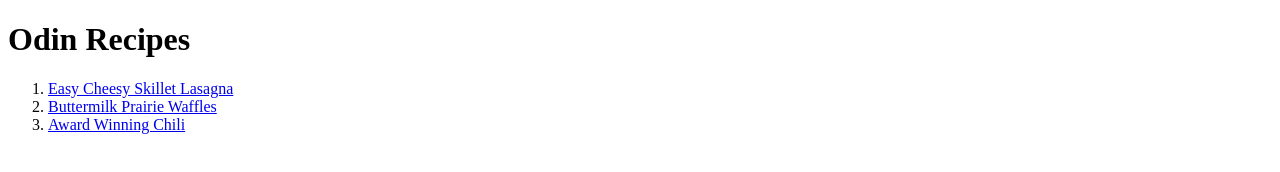
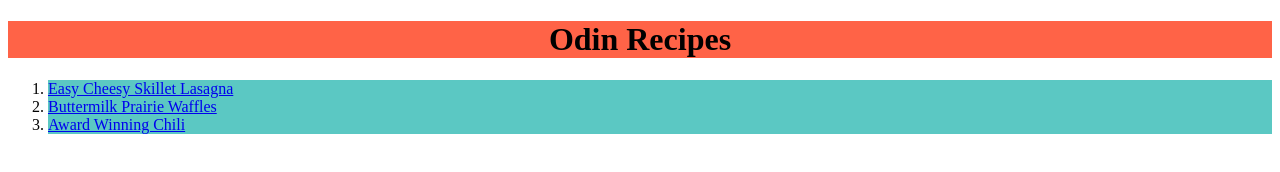
Before and after one commit to Bogey88/odin_recipes, a plain HTML site: page index.html in a window 1280 px wide. Drawn offline with Linux system fonts and the light colour scheme.

Commit message:
index.html

```diff
--- a/index.html
+++ b/index.html
@@ -3,14 +3,15 @@
        <head>
         <title>Odin Recipes</title>
         <meta charset="utf-8">
+        <link rel="stylesheet" href="style.css">
        </head>
 
        <Body>
            <h1>Odin Recipes</h1>
             <ol>
-             <li><a href="recipes/lasagna.html">Easy Cheesy Skillet Lasagna</a></li>
-             <li><a href="recipes/waffles.html">Buttermilk Prairie Waffles</a></li>
-             <li><a href="recipes/chili.html">Award Winning Chili</a></li>
+             <li class="main"><a href="recipes/lasagna.html">Easy Cheesy Skillet Lasagna</a></li>
+             <li class="main"><a href="recipes/waffles.html">Buttermilk Prairie Waffles</a></li>
+             <li class="main"><a href="recipes/chili.html">Award Winning Chili</a></li>
            </ol>
        </Body>
 
--- /dev/null
+++ b/style.css
@@ -0,0 +1,13 @@
+h1 {
+    background-color: tomato;
+    color: black;
+    text-align: center;
+}
+
+.main {
+    background-color: hsl(177, 50%, 57%);
+}
+
+.cheezy {
+    background-color: yellow;
+}
```
Also changed, not shown: recipes/lasagna.html (+2 -2 lines).
